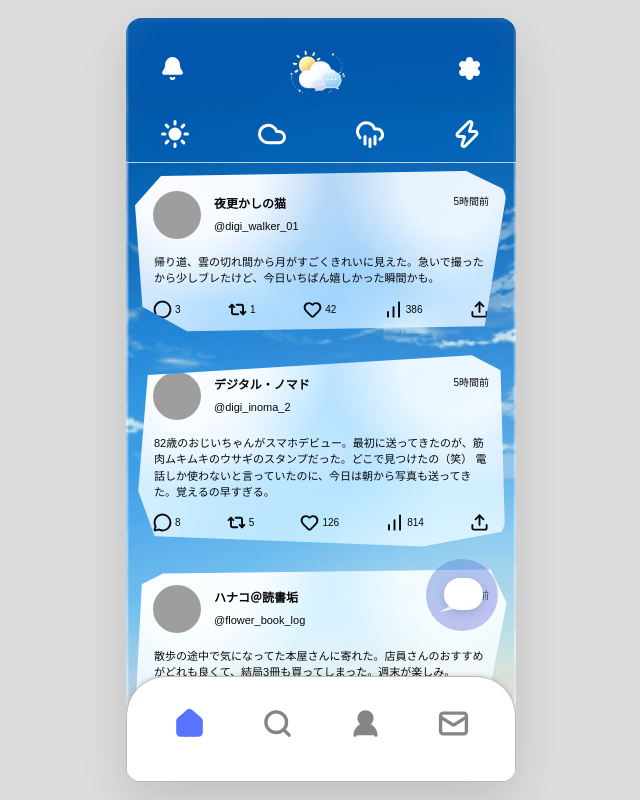
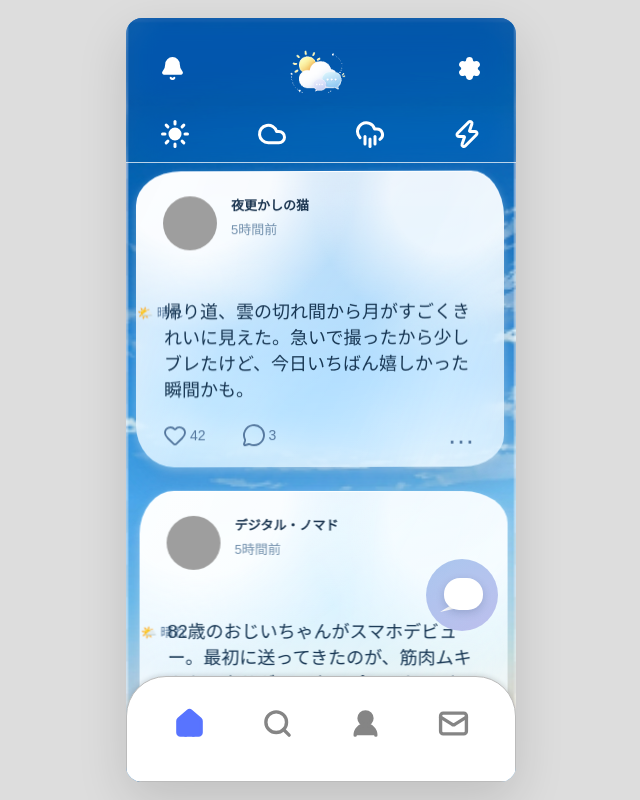
Before and after one commit to awo080558-dot/sora-social-apuri, a Next.js app: page / in a window 1280 px wide. Shown: the whole page, without its empty margins (319-959 px from the left). Built offline with nearby package versions, Linux system fonts and the light colour scheme; grey boxes are pictures that could not be loaded.

Commit message:
Match floating wavy post card mockup

```diff
--- a/app/globals.css
+++ b/app/globals.css
@@ -239,33 +239,31 @@
 
 /* 投稿カードを空に浮く雲のように、ふわっと見せる */
 .timeline-area.weather-bg>.sora-post{
-  margin:0 2px 17px;
-  padding:20px 18px 16px;
+  margin:0 4px 24px;
+  min-height:174px;
+  padding:25px 27px 18px;
   border:0!important;
-  border-radius:34px 29px 32px 28px / 25px 35px 28px 38px;
-  clip-path:polygon(4% 6%,92% 1%,100% 16%,96% 91%,11% 100%,1% 86%,0 18%);
+  border-radius:40px 35px 43px 34px / 31px 42px 35px 45px;
   background:
     radial-gradient(circle at 16% 0%,#ffffffd8 0 18%,transparent 38%),
     radial-gradient(circle at 85% 8%,#ffffffb8 0 14%,transparent 33%),
-    linear-gradient(145deg,#ffffffc9,#eef9ffad 62%,#ffffffb8)!important;
+    linear-gradient(145deg,#ffffffcc,#eef9ffb8 62%,#ffffffb8)!important;
   box-shadow:
-    0 16px 28px rgba(30,74,111,.17),
+    0 18px 30px rgba(30,74,111,.14),
     0 3px 8px rgba(255,255,255,.34),
     inset 0 1px 0 rgba(255,255,255,.92)!important;
-  backdrop-filter:blur(11px) saturate(1.42) contrast(1.03);
-  -webkit-backdrop-filter:blur(11px) saturate(1.42) contrast(1.03);
+  backdrop-filter:blur(15px) saturate(1.36) contrast(1.02);
+  -webkit-backdrop-filter:blur(15px) saturate(1.36) contrast(1.02);
   animation:region-post-fade .48s cubic-bezier(.2,.75,.3,1) forwards,post-card-wobble-a 5.6s ease-in-out .6s infinite alternate;
 }
 .timeline-area.weather-bg>.sora-post:nth-of-type(2n){
-  border-radius:30px 36px 27px 34px / 33px 24px 37px 27px;
-  clip-path:polygon(2% 11%,88% 0,99% 10%,100% 88%,91% 98%,8% 94%,0 77%);
+  border-radius:35px 44px 34px 40px / 42px 31px 44px 34px;
   transform:translateX(2px);
   animation-name:region-post-fade,post-card-wobble-b;
   animation-duration:.48s,6.2s;
 }
 .timeline-area.weather-bg>.sora-post:nth-of-type(3n){
-  border-radius:37px 28px 35px 27px / 24px 37px 26px 34px;
-  clip-path:polygon(7% 2%,95% 7%,100% 21%,95% 96%,14% 99%,0 91%,2% 13%);
+  border-radius:44px 35px 42px 33px / 30px 45px 31px 41px;
   transform:translateX(-2px);
   animation-name:region-post-fade,post-card-wobble-c;
   animation-duration:.48s,5.9s;
@@ -276,23 +274,92 @@
     linear-gradient(112deg,transparent 4%,#ffffff52 24%,#c9f0ff2b 42%,transparent 58%,#ffffff35 76%,transparent 92%);
 }
 .timeline-area.weather-bg>.sora-post>p{
-  margin-top:15px;
-  margin-bottom:13px;
+  margin-top:25px;
+  margin-bottom:18px;
+  font-size:18px;
+  line-height:1.45;
+  color:#173653;
+}
+.timeline-area.weather-bg>.sora-post .post-head{
+  align-items:flex-start;
+}
+.timeline-area.weather-bg>.sora-post .photo-avatar{
+  width:54px;
+  height:54px;
+  flex:0 0 54px;
+}
+.timeline-area.weather-bg>.sora-post .identity{
+  margin-left:14px;
+  gap:4px;
+}
+.timeline-area.weather-bg>.sora-post .identity strong{
+  font-size:13px;
+  color:#1c3651;
+}
+.timeline-area.weather-bg>.sora-post .identity span{
+  font-size:13px;
+  color:#7290ad;
+}
+.timeline-area.weather-bg>.sora-post .post-head time{
+  display:none;
+}
+.timeline-weather-badge{
+  position:absolute;
+  z-index:2;
+  right:26px;
+  top:50px;
+  font-size:13px;
+  color:#57789b;
+}
+.timeline-area.weather-bg>.sora-post .metric-row{
+  justify-content:flex-start;
+  gap:36px;
+  color:#55789f;
+}
+.timeline-area.weather-bg>.sora-post .metric-row button{
+  font-size:14px;
+  color:#55789f;
+}
+.timeline-area.weather-bg>.sora-post .metric-row svg{
+  width:24px;
+  height:24px;
+  stroke-width:1.9;
+}
+.timeline-area.weather-bg>.sora-post .metric-row button:nth-child(2),
+.timeline-area.weather-bg>.sora-post .metric-row button:nth-child(4){
+  display:none;
+}
+.timeline-area.weather-bg>.sora-post .metric-row .like-button{
+  order:-1;
+}
+.timeline-area.weather-bg>.sora-post .metric-row .share{
+  margin-left:auto;
+  align-self:center;
+}
+.timeline-area.weather-bg>.sora-post .metric-row .share svg{
+  display:none;
+}
+.timeline-area.weather-bg>.sora-post .metric-row .share:before{
+  content:"…";
+  font-size:28px;
+  line-height:1;
+  letter-spacing:2px;
+  color:#55789f;
 }
 @keyframes post-card-wobble-a{
-  0%{border-radius:34px 29px 32px 28px / 25px 35px 28px 38px;clip-path:polygon(4% 6%,92% 1%,100% 16%,96% 91%,11% 100%,1% 86%,0 18%)}
-  50%{border-radius:30px 35px 27px 34px / 33px 27px 36px 26px;clip-path:polygon(2% 10%,95% 3%,99% 20%,98% 86%,8% 98%,0 91%,2% 15%)}
-  100%{border-radius:38px 27px 34px 31px / 28px 38px 25px 35px;clip-path:polygon(7% 3%,89% 0,100% 12%,94% 95%,14% 98%,2% 83%,0 21%)}
+  0%{border-radius:40px 35px 43px 34px / 31px 42px 35px 45px;transform:translateX(0) skewY(-.35deg)}
+  50%{border-radius:35px 44px 34px 42px / 43px 32px 45px 33px;transform:translateX(1px) skewY(.3deg)}
+  100%{border-radius:45px 33px 41px 38px / 34px 46px 31px 42px;transform:translateX(-1px) skewY(-.15deg)}
 }
 @keyframes post-card-wobble-b{
-  0%{border-radius:30px 36px 27px 34px / 33px 24px 37px 27px;clip-path:polygon(2% 11%,88% 0,99% 10%,100% 88%,91% 98%,8% 94%,0 77%)}
-  50%{border-radius:36px 28px 33px 29px / 26px 36px 28px 33px;clip-path:polygon(6% 4%,94% 6%,100% 17%,96% 94%,12% 100%,1% 88%,0 15%)}
-  100%{border-radius:28px 38px 30px 35px / 36px 25px 39px 29px;clip-path:polygon(3% 13%,90% 1%,98% 8%,100% 91%,88% 99%,6% 95%,1% 80%)}
+  0%{border-radius:35px 44px 34px 40px / 42px 31px 44px 34px;transform:translateX(2px) skewY(.25deg)}
+  50%{border-radius:43px 36px 42px 33px / 32px 44px 33px 43px;transform:translateX(0) skewY(-.3deg)}
+  100%{border-radius:33px 46px 35px 44px / 45px 30px 46px 31px;transform:translateX(3px) skewY(.1deg)}
 }
 @keyframes post-card-wobble-c{
-  0%{border-radius:37px 28px 35px 27px / 24px 37px 26px 34px;clip-path:polygon(7% 2%,95% 7%,100% 21%,95% 96%,14% 99%,0 91%,2% 13%)}
-  50%{border-radius:31px 35px 28px 37px / 35px 26px 38px 25px;clip-path:polygon(2% 8%,91% 0,99% 14%,99% 88%,9% 97%,1% 84%,0 20%)}
-  100%{border-radius:39px 27px 36px 30px / 26px 39px 24px 36px;clip-path:polygon(8% 5%,96% 3%,100% 24%,93% 98%,16% 99%,0 89%,2% 11%)}
+  0%{border-radius:44px 35px 42px 33px / 30px 45px 31px 41px;transform:translateX(-2px) skewY(-.2deg)}
+  50%{border-radius:36px 44px 34px 45px / 45px 33px 44px 31px;transform:translateX(-1px) skewY(.35deg)}
+  100%{border-radius:47px 32px 44px 36px / 33px 47px 29px 43px;transform:translateX(-3px) skewY(-.1deg)}
 }
 @media (prefers-reduced-motion:reduce){
   .timeline-area.weather-bg>.sora-post{animation:region-post-fade .48s cubic-bezier(.2,.75,.3,1) forwards}
--- a/app/page.tsx
+++ b/app/page.tsx
@@ -254,7 +254,8 @@ export default function HomePage(){
 
     {view==="timeline"&&<div key={weather} className={`timeline-area weather-bg ${weather} ${dragOffset!==0?"is-pulling":""}`} style={dragOffset!==0?{transform:`translateX(${dragOffset}px)`}:undefined} onPointerDown={startWeatherSwipe} onPointerMove={moveWeatherSwipe} onPointerUp={endWeatherSwipe} onPointerCancel={endWeatherSwipe} onWheel={wheelWeather}>
       {feed.map((post,index)=><article className="sora-post region-post-in" style={{animationDelay:`${index*85}ms`}} key={post.id}>
-        <div className="post-head"><button className={`photo-avatar account-link generated-avatar avatar-${((post.id-1)%6)+1}`} onClick={()=>openAccount(post)} aria-label={`${post.name}のプロフィール`}/><div className="identity"><strong>{post.name}</strong><span>{post.handle}</span></div><time>{post.time}</time></div>
+        <div className="post-head"><button className={`photo-avatar account-link generated-avatar avatar-${((post.id-1)%6)+1}`} onClick={()=>openAccount(post)} aria-label={`${post.name}のプロフィール`}/><div className="identity"><strong>{post.name}</strong><span>{post.time}</span></div><time>{post.time}</time></div>
+        <span className="timeline-weather-badge">{weatherInfo[post.weather].symbol} {weatherInfo[post.weather].label}</span>
         <p>{post.body}</p>
         <div className="metric-row">
           <button onClick={()=>notify("返信")}><MessageCircle/><span>{post.replies}</span></button>
```
